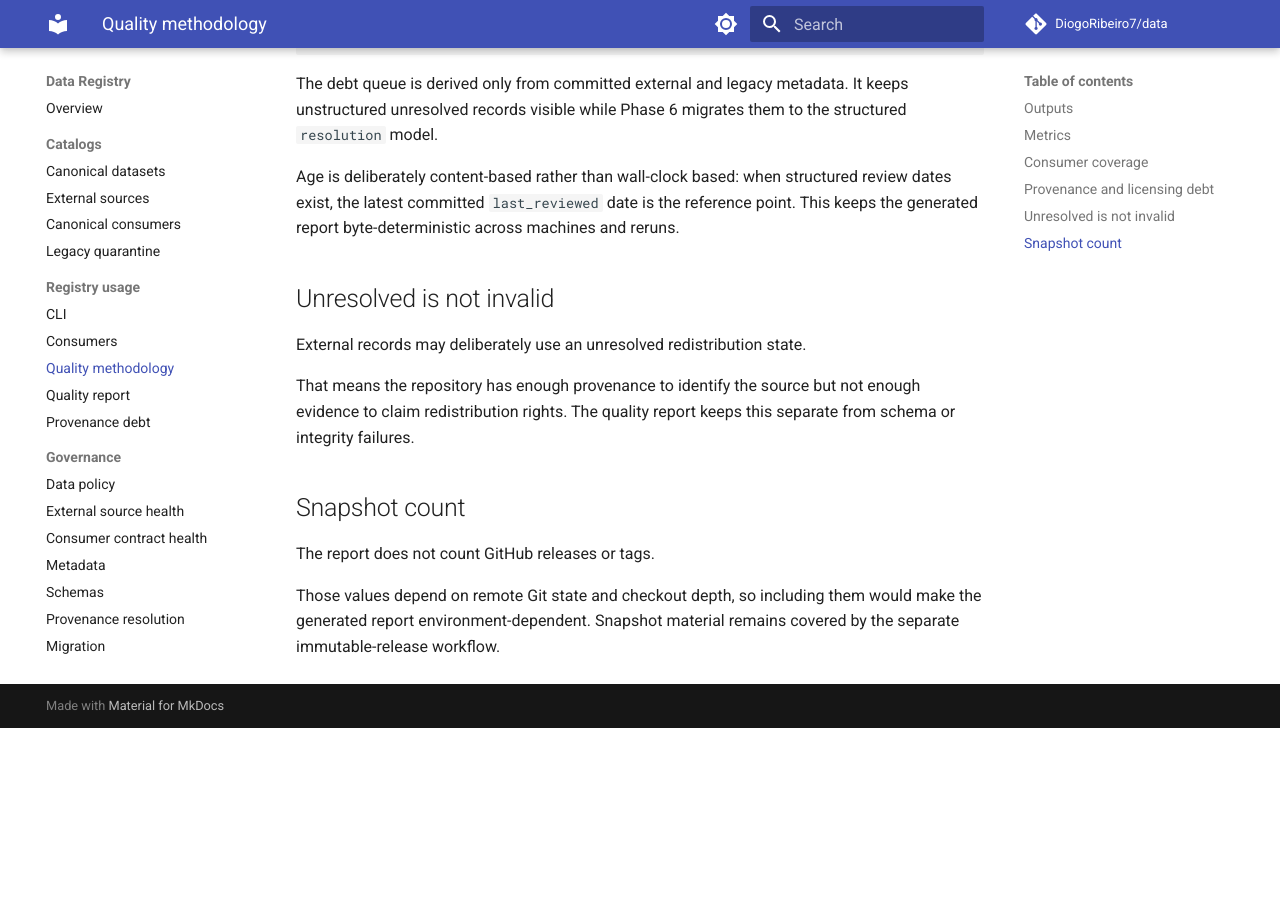
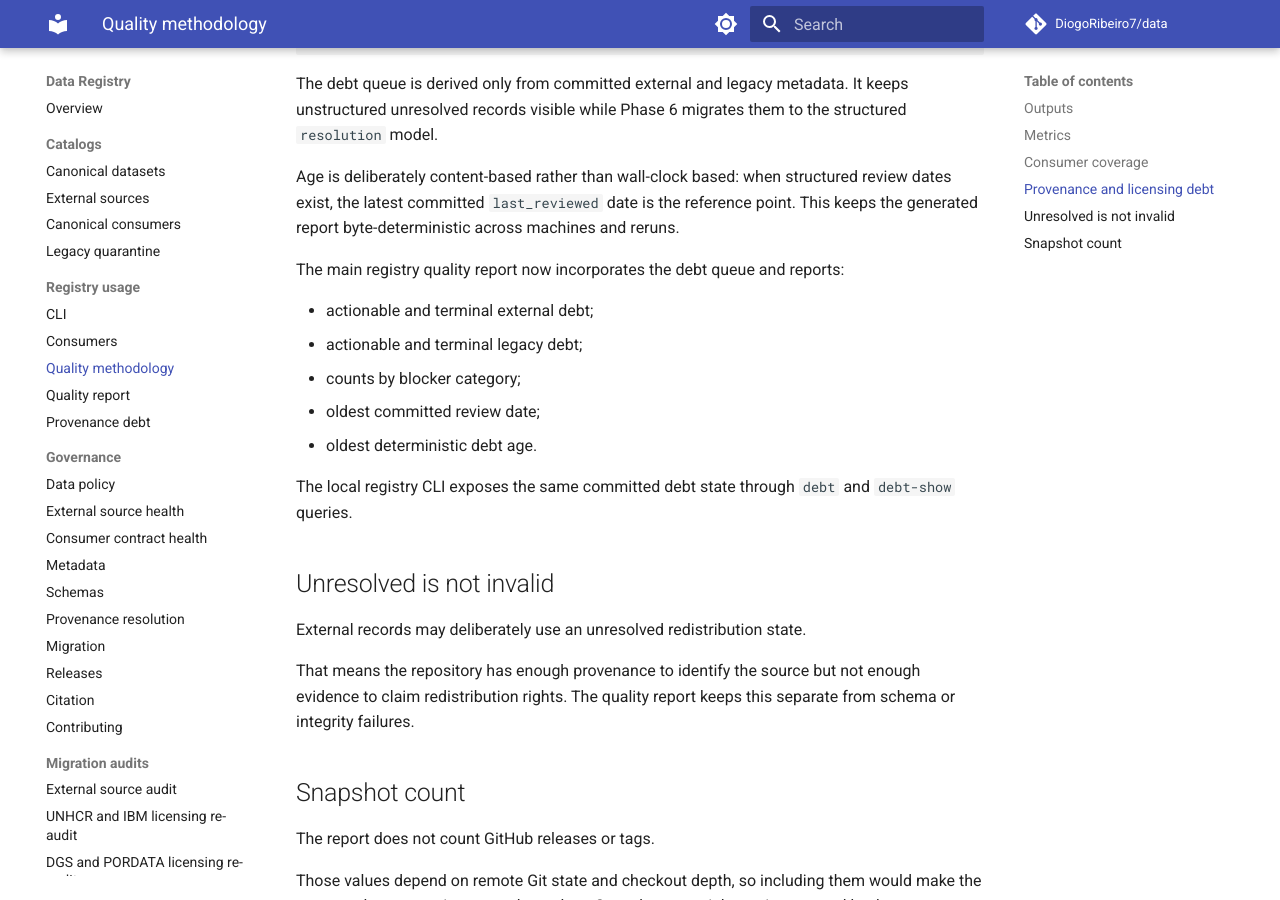
Before and after one commit to DiogoRibeiro7/data, an MkDocs documentation site: the page built from docs/QUALITY.md, in a window 1280 px wide and 900 px high, scrolled down 1944 px. Built offline with MkDocs 1.6.1 and Material for MkDocs 9.7.7, drawn with Linux system fonts in a browser that asks for light colours; comment, search, counter and statistics services are not loaded; before the commit the page ends 2672 px from its top, so only the background shows below that.

Commit message:
Document provenance debt CLI and quality metrics

```diff
--- a/docs/QUALITY.md
+++ b/docs/QUALITY.md
@@ -82,6 +82,17 @@
 point. This keeps the generated report byte-deterministic across machines and
 reruns.
 
+The main registry quality report now incorporates the debt queue and reports:
+
+- actionable and terminal external debt;
+- actionable and terminal legacy debt;
+- counts by blocker category;
+- oldest committed review date;
+- oldest deterministic debt age.
+
+The local registry CLI exposes the same committed debt state through `debt`
+and `debt-show` queries.
+
 ## Unresolved is not invalid
 
 External records may deliberately use an unresolved redistribution state.
```
